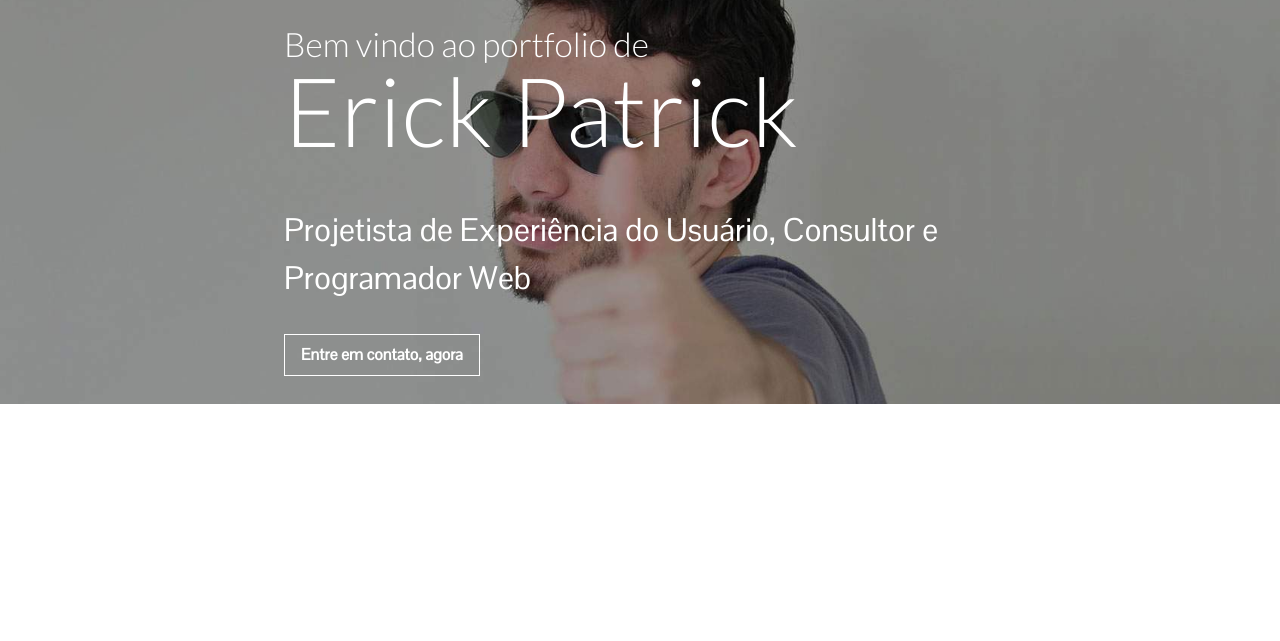
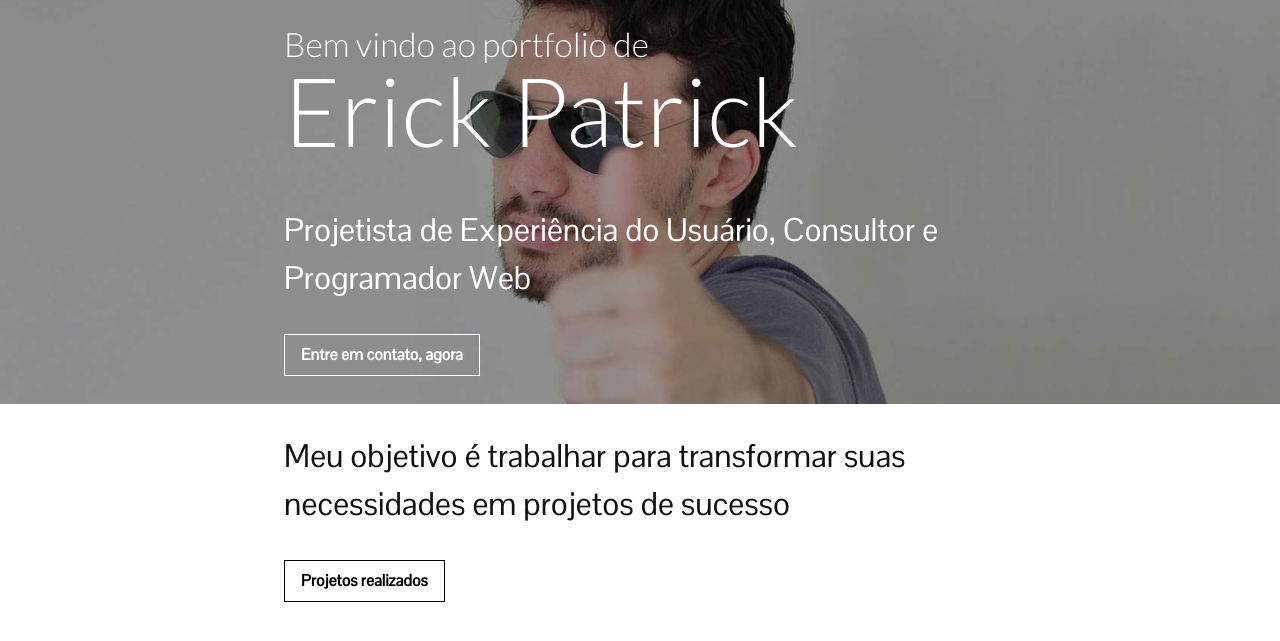
Before and after one commit to erickpatrick/erickpatrick.github.io, a PHP site: page / in a window 1280 px wide. Shown: the top 641 px of the page. Run offline with PHP 8.4, Linux system fonts and the light colour scheme.

Commit message:
Added Effect copy

```diff
--- a/assets/css/styles.css
+++ b/assets/css/styles.css
@@ -5,6 +5,7 @@
 	display: inline-block;
 	padding:.5em 1em;
 	text-decoration: none;
+	font-weight: bold;
 }
 
 @media screen and (min-width:45em) {
@@ -31,7 +32,7 @@ h1 {
 	line-height:1;
 }
 
-h2, .call-to-action, nav {
+h2, .btn, nav {
 	font-family: "Pontano Sans", Sans-serif;
 }
 
@@ -101,14 +102,23 @@ h2, .call-to-action, nav {
 	}
 }
 
-.call-to-action {
-	font-weight: bold;
+.btn-dark {
+	border: 1px solid #000;
+	color:#000;
+}
+
+.btn-dark:hover {
+	background:#000;
+	color:#fff;
+}
+
+.btn-light {
 	border: 1px solid #fff;
 	color:#fff;
 }
 
 
-.call-to-action:hover {
+.btn-light:hover {
 	background: #fff;
 	color: #000;
 }
--- a/index.html
+++ b/index.html
@@ -16,11 +16,22 @@
                 <h1 class="listing-title fl"><small>Bem vindo ao portfolio de</small>Erick Patrick</h1>
                 <div class="fr">
                     <h2 class="listing-description">Projetista de Experiência do Usuário, Consultor e Programador Web</h2>
-                    <a href="#" class="btn call-to-action" id="cta-contact">Entre em contato, agora</a>
+                    <a href="#" class="btn btn-light call-to-action" id="cta-contact">Entre em contato, agora</a>
+                </div>
+            </div>
+        </div>
+
+        <div class="listing" style="background:url() bottom right no-repeat">
+            <div class="listing-content clearfix">
+                <div class="fl">
+                    <h2 class="listing-description">Meu objetivo é trabalhar para transformar suas necessidades em projetos de sucesso</h2>
+                    <a href="#" class="btn btn-dark">Projetos realizados</a>
                 </div>
             </div>
         </div>
     </div>
+
+    <!-- Overlay -->
     <div class="overlay overlay-hugeinc">
         <button type="button" class="overlay-close">Close</button>
         <nav>
```
